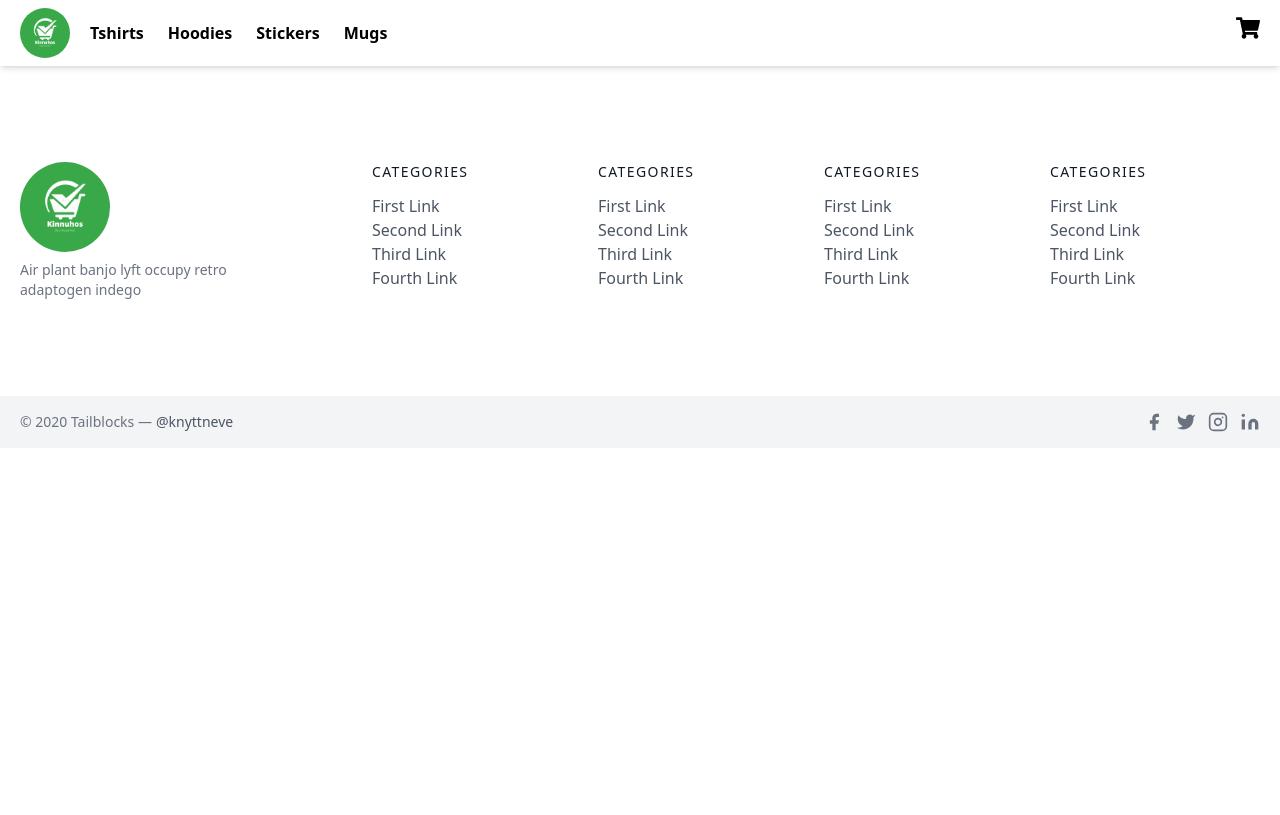
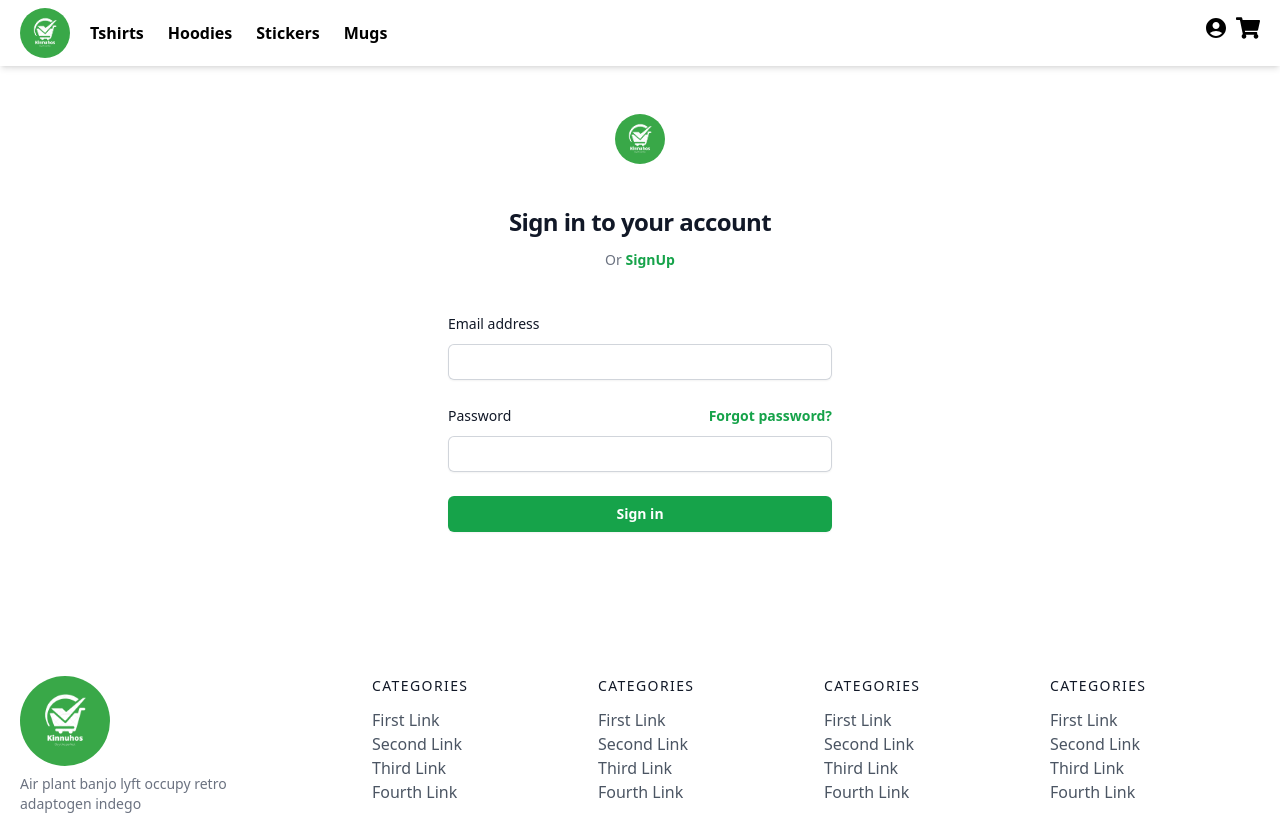
Before and after one commit to poudyalamit/Kinnuhos, a Next.js app: page /login in a window 1280 px wide. Shown: the top 815 px of the page. Built offline with nearby package versions, Linux system fonts and the light colour scheme.

Commit message:
added login signup pages

```diff
--- a/components/Navbar.js
+++ b/components/Navbar.js
@@ -2,6 +2,7 @@
 import Link from 'next/link'
 import React, { useRef } from 'react'
 import { FaShoppingCart } from 'react-icons/fa'
+import { MdAccountCircle } from 'react-icons/md'
 import { BsFillBagCheckFill } from 'react-icons/bs'
 import { AiFillCloseCircle, AiFillMinusCircle, AiFillPlusCircle } from 'react-icons/ai'
 
@@ -29,11 +30,12 @@
           <Link legacyBehavior href={'/mugs'}><a><li>Mugs</li></a></Link>
         </ul>
       </div>
-      <div onClick={toggleCart} className="cart absolute right-0 mx-5 top-4 cursor-pointer">
-        <FaShoppingCart className='text-xl md:text-2xl' />
+      <div className="cart absolute right-0 mx-5 top-4 cursor-pointer flex">
+       <Link href={'/login'}> <MdAccountCircle className='text-xl md:text-2xl mx-2' /> </Link>
+        <FaShoppingCart onClick={toggleCart} className='text-xl md:text-2xl' />
       </div>
 
-      <div ref={ref} className={`w-72 h-[100vh] sideCart absolute top-0 right-0 bg-green-100 px-8 py-10 transform transition-transform ${Object.keys(cart).length===0 ?'translate-x-full' : "translate-x-0" } z-10`}>
+      <div ref={ref} className={`w-72 h-[100vh] sideCart absolute top-0 right-0 bg-green-100 px-8 py-10 transform transition-transform ${Object.keys(cart).length === 0 ? 'translate-x-full' : "translate-x-0"} z-10`}>
         <h2 className='font-bold text-xl text-center'>Shopping Cart</h2>
         <span onClick={toggleCart} className="absolute top-5 right-2 cursor-pointer text-2xl text-green-600"><AiFillCloseCircle /></span>
         <ol className='list-decimal font-semibold'>
--- /dev/null
+++ b/pages/forgot.js
@@ -0,0 +1,38 @@
+import Image from 'next/image'
+import Link from 'next/link'
+import React from 'react'
+
+const Forgot = () => {
+  return (
+    <div className="flex min-h-full flex-col justify-center px-6 py-12 lg:px-8">
+      <div className="sm:mx-auto sm:w-full sm:max-w-sm">
+        <Image priority className="mx-auto "
+          src={"/logo.png"} width={50} height={50} style={{ borderRadius: "50%" }} alt='' />
+        <h2 className="mt-10 text-center text-2xl font-bold leading-9 tracking-tight text-gray-900">Forgot Password</h2>
+        <p className="mt-2 text-center text-sm text-gray-500">
+          Or
+          <Link href={'/login'} className="font-semibold leading-6 text-green-600 hover:text-green-500"> Login</Link>
+        </p>
+
+      </div>
+
+      <div className="mt-10 sm:mx-auto sm:w-full sm:max-w-sm">
+        <form className="space-y-6" action="#" method="POST">
+          <div>
+            <label htmlFor="email" className="block text-sm font-medium leading-6 text-gray-900">Email address</label>
+            <div className="mt-2">
+              <input id="email" name="email" type="email" autoComplete="email" required className="block w-full rounded-md border-0 py-1.5 text-gray-900 shadow-sm ring-1 ring-inset ring-gray-300 placeholder:text-gray-400 focus:ring-2 focus:ring-inset focus:ring-green-600 sm:text-sm sm:leading-6" />
+            </div>
+          </div>
+          <div>
+            <button type="submit" className="flex w-full justify-center rounded-md bg-green-600 px-3 py-1.5 text-sm font-semibold leading-6 text-white shadow-sm hover:bg-green-500 focus-visible:outline focus-visible:outline-2 focus-visible:outline-offset-2 focus-visible:outline-green-600">Continue</button>
+          </div>
+        </form>
+
+
+      </div>
+    </div>
+  )
+}
+
+export default Forgot
--- a/pages/login.js
+++ b/pages/login.js
@@ -1,9 +1,49 @@
+import Image from 'next/image'
+import Link from 'next/link'
 import React from 'react'
 
 const Login = () => {
   return (
-    <div>
+    <div className="flex min-h-full flex-col justify-center px-6 py-12 lg:px-8">
+      <div className="sm:mx-auto sm:w-full sm:max-w-sm">
+        <Image priority className="mx-auto "
+          src={"/logo.png"} width={50} height={50} style={{ borderRadius: "50%" }} alt='' />
+        <h2 className="mt-10 text-center text-2xl font-bold leading-9 tracking-tight text-gray-900">Sign in to your account</h2>
+        <p className="mt-2 text-center text-sm text-gray-500">
+          Or
+          <Link href={'/signup'} className="font-semibold leading-6 text-green-600 hover:text-green-500"> SignUp</Link>
+        </p>
 
+      </div>
+
+      <div className="mt-10 sm:mx-auto sm:w-full sm:max-w-sm">
+        <form className="space-y-6" action="#" method="POST">
+          <div>
+            <label htmlFor="email" className="block text-sm font-medium leading-6 text-gray-900">Email address</label>
+            <div className="mt-2">
+              <input id="email" name="email" type="email" autoComplete="email" required className="block w-full rounded-md border-0 py-1.5 text-gray-900 shadow-sm ring-1 ring-inset ring-gray-300 placeholder:text-gray-400 focus:ring-2 focus:ring-inset focus:ring-green-600 sm:text-sm sm:leading-6" />
+            </div>
+          </div>
+
+          <div>
+            <div className="flex items-center justify-between">
+              <label htmlFor="password" className="block text-sm font-medium leading-6 text-gray-900">Password</label>
+              <div className="text-sm">
+                <Link href={'/forgot'} className="font-semibold text-green-600 hover:text-green-500">Forgot password?</Link>
+              </div>
+            </div>
+            <div className="mt-2">
+              <input id="password" name="password" type="password" autoComplete="current-password" required className="block w-full rounded-md border-0 py-1.5 text-gray-900 shadow-sm ring-1 ring-inset ring-gray-300 placeholder:text-gray-400 focus:ring-2 focus:ring-inset focus:ring-green-600 sm:text-sm sm:leading-6" />
+            </div>
+          </div>
+
+          <div>
+            <button type="submit" className="flex w-full justify-center rounded-md bg-green-600 px-3 py-1.5 text-sm font-semibold leading-6 text-white shadow-sm hover:bg-green-500 focus-visible:outline focus-visible:outline-2 focus-visible:outline-offset-2 focus-visible:outline-green-600">Sign in</button>
+          </div>
+        </form>
+
+
+      </div>
     </div>
   )
 }
--- a/pages/signup.js
+++ b/pages/signup.js
@@ -1,9 +1,52 @@
+import Image from 'next/image'
+import Link from 'next/link'
 import React from 'react'
 
 const Signup = () => {
   return (
-    <div>
+    <div className="flex min-h-full flex-col justify-center px-6 py-12 lg:px-8">
+      <div className="sm:mx-auto sm:w-full sm:max-w-sm">
+        <Image priority className="mx-auto "
+          src={"/logo.png"} width={50} height={50} style={{ borderRadius: "50%" }} alt='' />
+        <h2 className="mt-10 text-center text-2xl font-bold leading-9 tracking-tight text-gray-900">Sign Up for an account</h2>
+        <p className="mt-2 text-center text-sm text-gray-500">
+          Or
+          <Link href={'/login'} className="font-semibold leading-6 text-green-600 hover:text-green-500"> Login</Link>
+        </p>
 
+      </div>
+
+      <div className="mt-10 sm:mx-auto sm:w-full sm:max-w-sm">
+        <form className="space-y-6" action="#" method="POST">
+          <div>
+            <label htmlFor="name" className="block text-sm font-medium leading-6 text-gray-900">Name</label>
+            <div className="mt-2">
+              <input id="name" name="name" type="text" autoComplete="name" required className="block w-full rounded-md border-0 py-1.5 text-gray-900 shadow-sm ring-1 ring-inset ring-gray-300 placeholder:text-gray-400 focus:ring-2 focus:ring-inset focus:ring-green-600 sm:text-sm sm:leading-6" />
+            </div>
+          </div>
+            <div>
+            <label htmlFor="email" className="block text-sm font-medium leading-6 text-gray-900">Email address</label>
+            <div className="mt-2">
+              <input id="email" name="email" type="email" autoComplete="email" required className="block w-full rounded-md border-0 py-1.5 text-gray-900 shadow-sm ring-1 ring-inset ring-gray-300 placeholder:text-gray-400 focus:ring-2 focus:ring-inset focus:ring-green-600 sm:text-sm sm:leading-6" />
+            </div>
+          </div>
+
+          <div>
+            <div className="flex items-center justify-between">
+              <label htmlFor="password" className="block text-sm font-medium leading-6 text-gray-900">Password</label>
+            </div>
+            <div className="mt-2">
+              <input id="password" name="password" type="password" autoComplete="current-password" required className="block w-full rounded-md border-0 py-1.5 text-gray-900 shadow-sm ring-1 ring-inset ring-gray-300 placeholder:text-gray-400 focus:ring-2 focus:ring-inset focus:ring-green-600 sm:text-sm sm:leading-6" />
+            </div>
+          </div>
+
+          <div>
+            <button type="submit" className="flex w-full justify-center rounded-md bg-green-600 px-3 py-1.5 text-sm font-semibold leading-6 text-white shadow-sm hover:bg-green-500 focus-visible:outline focus-visible:outline-2 focus-visible:outline-offset-2 focus-visible:outline-green-600">Sign Up</button>
+          </div>
+        </form>
+
+
+      </div>
     </div>
   )
 }
```
